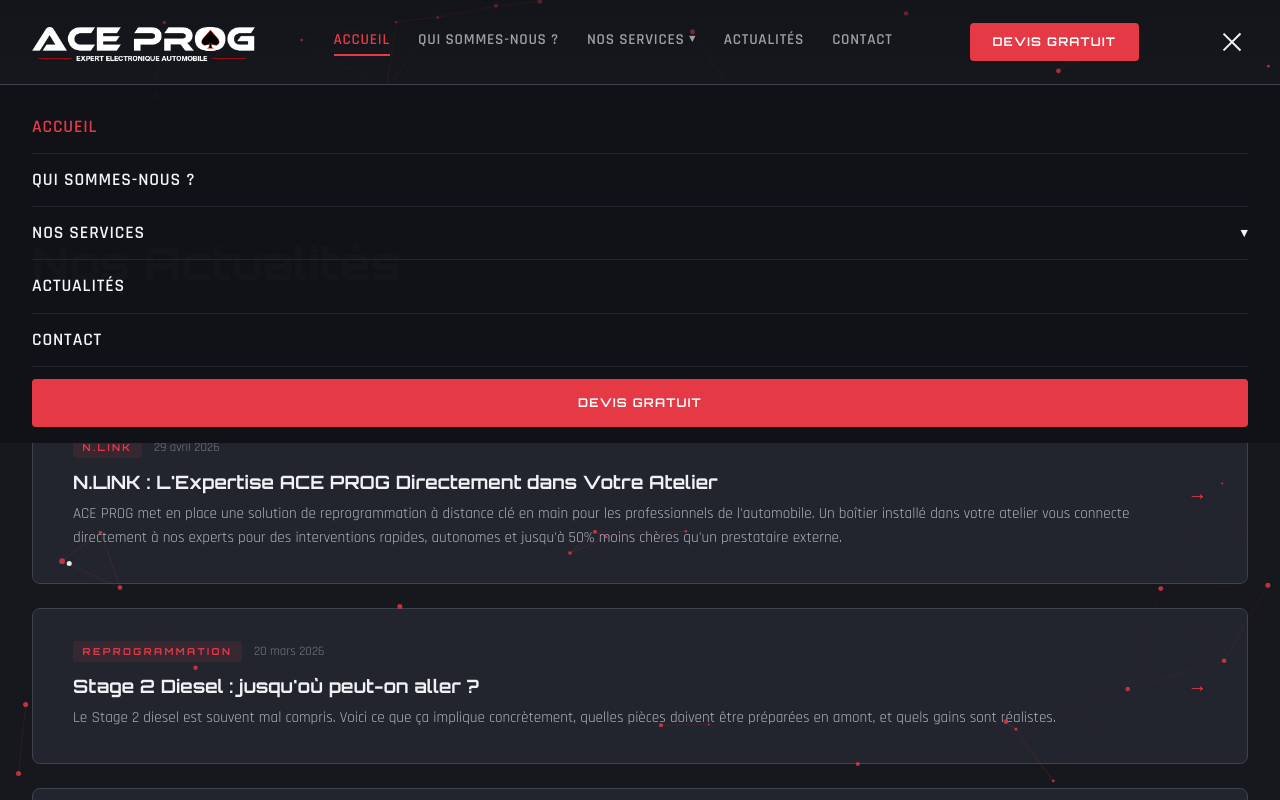
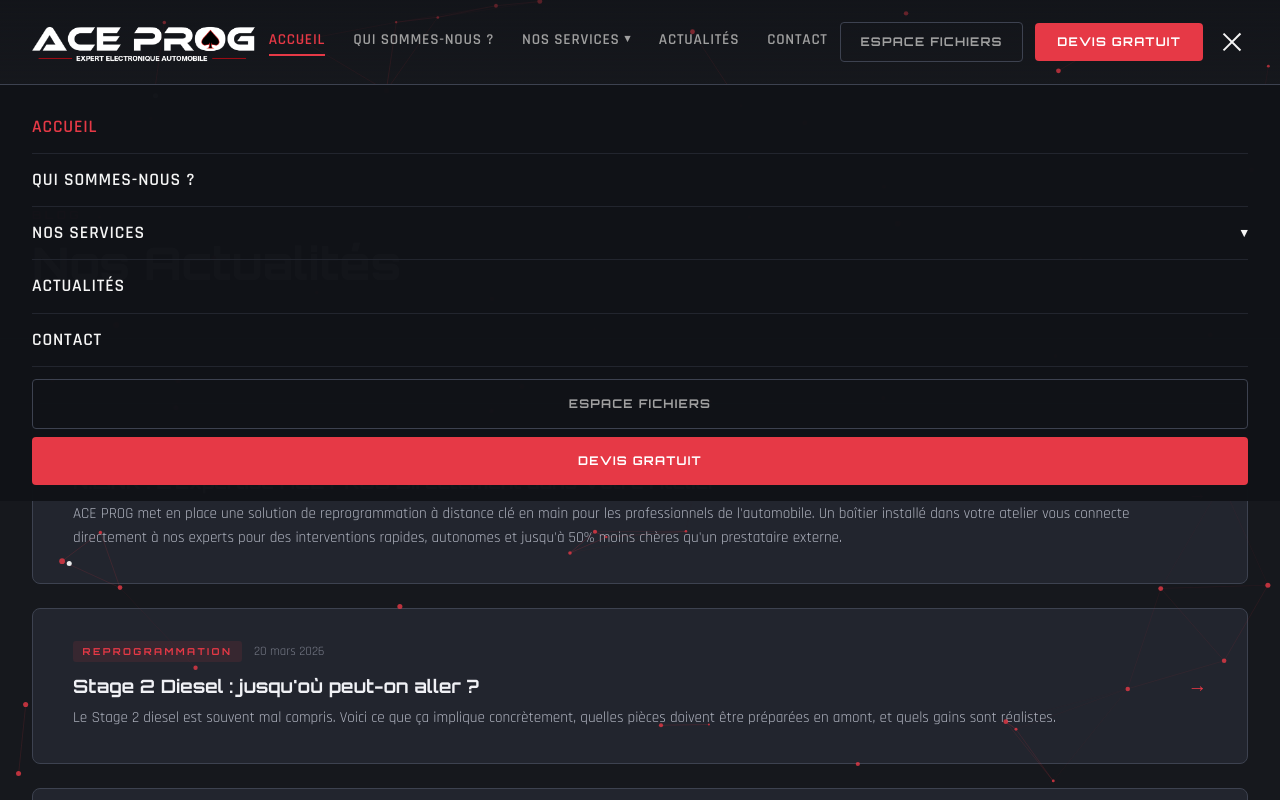
Before and after one commit to Souleimane69/ace-prog, a Next.js app: page /actualites in a window 1280 px wide. Both pictures are taken after a click on the button 1231 px from the left and 42 px from the top of the page. Shown: the top 800 px of the page. Built offline with nearby package versions, Linux system fonts and the light colour scheme.

Commit message:
feat: ajout bouton Espace fichiers dans la navbar (hors admin)

```diff
--- a/components/Navbar.tsx
+++ b/components/Navbar.tsx
@@ -261,9 +261,40 @@
         </nav>
 
         {/* CTA desktop */}
+        <div className="hidden lg:flex" style={{ alignItems: "center", gap: "0.75rem" }}>
+          <a
+            href="https://files.aceprog.com/login"
+            target="_blank"
+            rel="noopener noreferrer"
+            style={{
+              background: "transparent",
+              color: "#a0a0a0",
+              border: "1px solid #3D4250",
+              cursor: "pointer",
+              fontFamily: "var(--font-display)",
+              fontSize: "0.75rem",
+              fontWeight: 700,
+              letterSpacing: "0.1em",
+              textTransform: "uppercase",
+              padding: "0.6rem 1.2rem",
+              borderRadius: "4px",
+              textDecoration: "none",
+              transition: "border-color 0.2s ease, color 0.2s ease",
+              display: "inline-block",
+            }}
+            onMouseEnter={(e) => {
+              (e.currentTarget as HTMLAnchorElement).style.borderColor = "#e63946";
+              (e.currentTarget as HTMLAnchorElement).style.color = "#e63946";
+            }}
+            onMouseLeave={(e) => {
+              (e.currentTarget as HTMLAnchorElement).style.borderColor = "#3D4250";
+              (e.currentTarget as HTMLAnchorElement).style.color = "#a0a0a0";
+            }}
+          >
+            Espace fichiers
+          </a>
           <button
             onClick={() => scrollTo("#contact")}
-          className="hidden lg:block"
             style={{
               background: "#e63946",
               color: "#fff",
@@ -289,6 +320,7 @@
           >
             Devis gratuit
           </button>
+        </div>
 
         {/* Hamburger */}
         <button
@@ -443,10 +475,34 @@
               />
             ))}
 
+            <a
+              href="https://files.aceprog.com/login"
+              target="_blank"
+              rel="noopener noreferrer"
+              style={{
+                marginTop: "0.75rem",
+                background: "transparent",
+                color: "#a0a0a0",
+                border: "1px solid #3D4250",
+                cursor: "pointer",
+                fontFamily: "var(--font-display)",
+                fontSize: "0.75rem",
+                fontWeight: 700,
+                letterSpacing: "0.1em",
+                textTransform: "uppercase",
+                padding: "0.9rem",
+                borderRadius: "4px",
+                textDecoration: "none",
+                textAlign: "center",
+                display: "block",
+              }}
+            >
+              Espace fichiers
+            </a>
             <button
               onClick={() => scrollTo("#contact")}
               style={{
-                marginTop: "0.75rem",
+                marginTop: "0.5rem",
                 background: "#e63946",
                 color: "#fff",
                 border: "none",
```
Lines whose indentation alone changed are shown as unchanged.
